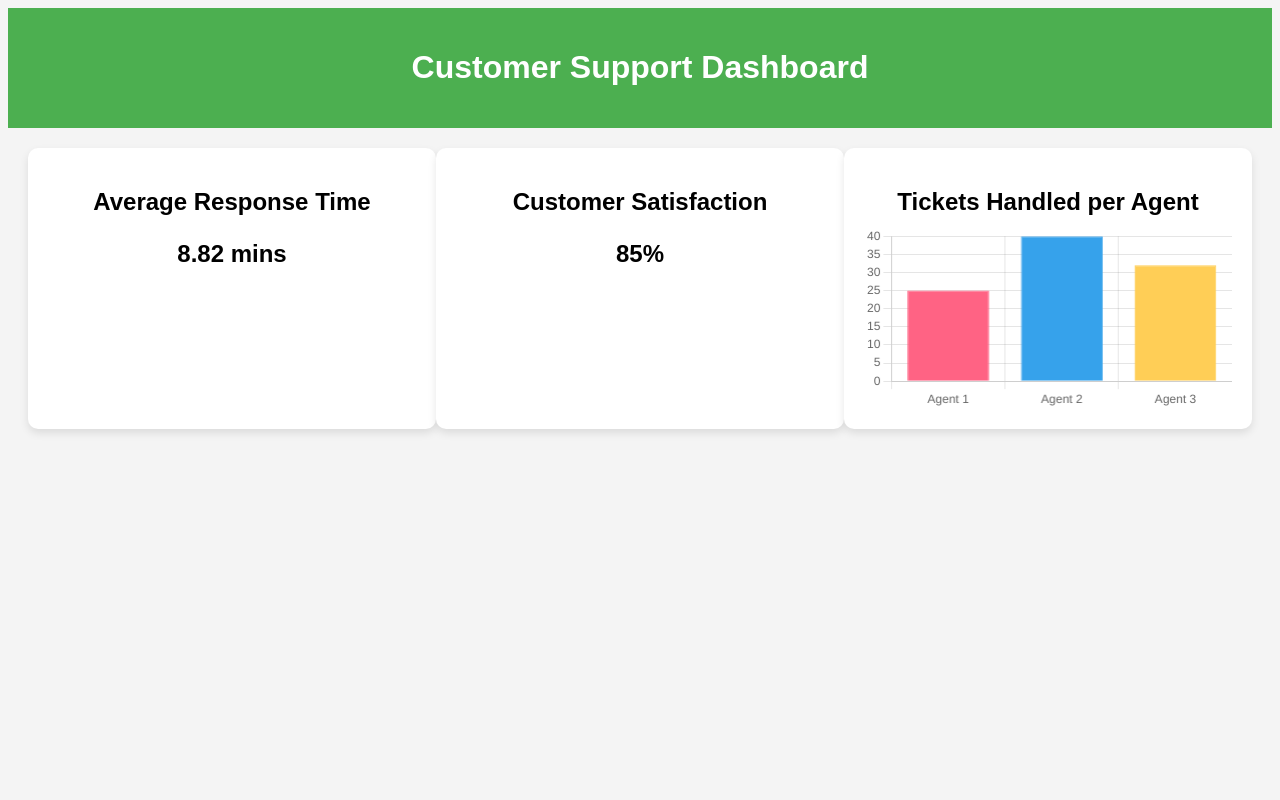
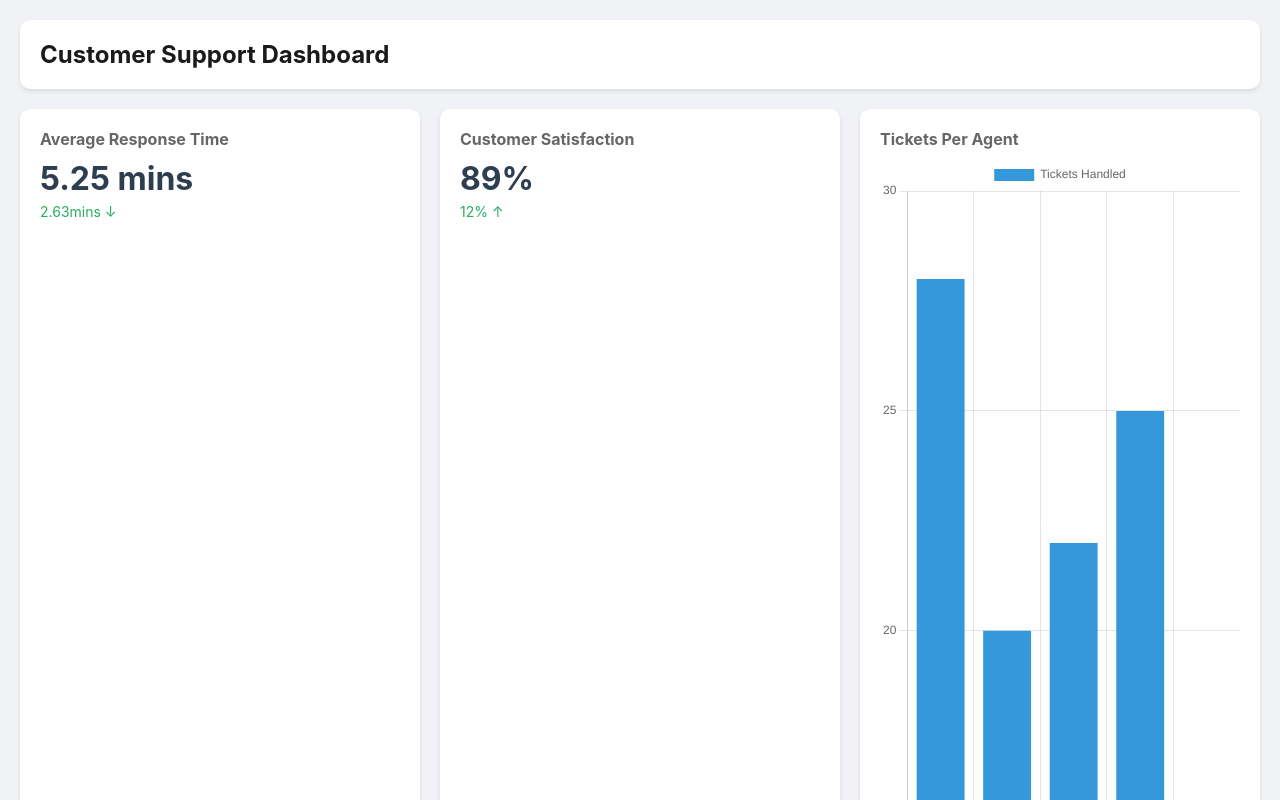
Before and after one commit to chanreygibbons/customer-support-dashboard, a plain HTML site: page index.html in a window 1280 px wide. Shown: the top 800 px of the page. Drawn offline with nearby package versions, Linux system fonts and the light colour scheme.

Commit message:
Update index.html

```diff
--- a/index.html
+++ b/index.html
@@ -4,32 +4,162 @@
     <meta charset="UTF-8">
     <meta name="viewport" content="width=device-width, initial-scale=1.0">
     <title>Customer Support Dashboard</title>
-  <link rel="stylesheet" href="styles.css">
-  <script src="https://cdn.jsdelivr.net/npm/chart.js"></script> <!-- Chart.js for interactive graphs -->
+    <script src="https://cdnjs.cloudflare.com/ajax/libs/Chart.js/3.7.0/chart.min.js"></script>
+    <style>
+        * {
+            margin: 0;
+            padding: 0;
+            box-sizing: border-box;
+            font-family: -apple-system, BlinkMacSystemFont, 'Segoe UI', Roboto, Oxygen, Ubuntu, Cantarell, sans-serif;
+        }
+
+        body {
+            background: #f0f2f5;
+            padding: 20px;
+        }
+
+        .dashboard-header {
+            background: white;
+            padding: 20px;
+            border-radius: 10px;
+            margin-bottom: 20px;
+            box-shadow: 0 2px 4px rgba(0,0,0,0.1);
+        }
+
+        .dashboard-header h1 {
+            color: #1a1a1a;
+            font-size: 24px;
+        }
+
+        .dashboard-cards {
+            display: grid;
+            grid-template-columns: repeat(auto-fit, minmax(300px, 1fr));
+            gap: 20px;
+        }
+
+        .card {
+            background: white;
+            padding: 20px;
+            border-radius: 10px;
+            box-shadow: 0 2px 4px rgba(0,0,0,0.1);
+        }
+
+        .card h2 {
+            color: #666;
+            font-size: 16px;
+            margin-bottom: 10px;
+        }
+
+        .metric {
+            font-size: 32px;
+            font-weight: bold;
+            color: #2c3e50;
+        }
+
+        .trend {
+            font-size: 14px;
+            margin-top: 5px;
+        }
+
+        .trend.up {
+            color: #27ae60;
+        }
+
+        .trend.down {
+            color: #c0392b;
+        }
+    </style>
 </head>
 <body>
-
     <div class="dashboard-header">
         <h1>Customer Support Dashboard</h1>
     </div>
-
     <div class="dashboard-cards">
         <div class="card">
             <h2>Average Response Time</h2>
-      <p>8.82 mins</p>
+            <div id="responseTime" class="metric">0.0 mins</div>
+            <div id="responseTrend" class="trend"></div>
         </div>
-
         <div class="card">
             <h2>Customer Satisfaction</h2>
-      <p>85%</p>
+            <div id="satisfaction" class="metric">0%</div>
+            <div id="satisfactionTrend" class="trend"></div>
         </div>
-
         <div class="card">
-      <h2>Tickets Handled per Agent</h2>
+            <h2>Tickets Per Agent</h2>
             <canvas id="ticketsChart"></canvas>
         </div>
     </div>
 
-  <script src="script.js"></script>
+    <script>
+        // Initialize chart
+        const ctx = document.getElementById('ticketsChart').getContext('2d');
+        const chart = new Chart(ctx, {
+            type: 'bar',
+            data: {
+                labels: ['John', 'Sarah', 'Mike', 'Emma', 'David'],
+                datasets: [{
+                    label: 'Tickets Handled',
+                    data: [0, 0, 0, 0, 0],
+                    backgroundColor: '#3498db'
+                }]
+            },
+            options: {
+                responsive: true,
+                maintainAspectRatio: false,
+                scales: {
+                    y: {
+                        beginAtZero: true
+                    }
+                }
+            }
+        });
+
+        // Function to generate random data
+        function generateData() {
+            return {
+                responseTime: (Math.random() * 15 + 5).toFixed(2),
+                satisfaction: Math.floor(Math.random() * 30 + 70),
+                ticketsPerAgent: Array.from({length: 5}, () => Math.floor(Math.random() * 20 + 10))
+            };
+        }
+
+        // Function to update dashboard
+        function updateDashboard() {
+            const newData = generateData();
+
+            // Update response time
+            const responseTimeEl = document.getElementById('responseTime');
+            const oldResponseTime = parseFloat(responseTimeEl.textContent);
+            responseTimeEl.textContent = `${newData.responseTime} mins`;
+
+            // Update response trend
+            const responseTrendEl = document.getElementById('responseTrend');
+            const responseDiff = newData.responseTime - oldResponseTime;
+            responseTrendEl.textContent = `${Math.abs(responseDiff).toFixed(2)}mins ${responseDiff < 0 ? '↓' : '↑'}`;
+            responseTrendEl.className = `trend ${responseDiff < 0 ? 'up' : 'down'}`;
+
+            // Update satisfaction
+            const satisfactionEl = document.getElementById('satisfaction');
+            const oldSatisfaction = parseInt(satisfactionEl.textContent);
+            satisfactionEl.textContent = `${newData.satisfaction}%`;
+
+            // Update satisfaction trend
+            const satisfactionTrendEl = document.getElementById('satisfactionTrend');
+            const satisfactionDiff = newData.satisfaction - oldSatisfaction;
+            satisfactionTrendEl.textContent = `${Math.abs(satisfactionDiff)}% ${satisfactionDiff > 0 ? '↑' : '↓'}`;
+            satisfactionTrendEl.className = `trend ${satisfactionDiff > 0 ? 'up' : 'down'}`;
+
+            // Update chart
+            chart.data.datasets[0].data = newData.ticketsPerAgent;
+            chart.update();
+        }
+
+        // Initial update
+        updateDashboard();
+
+        // Update every 3 seconds
+        setInterval(updateDashboard, 3000);
+    </script>
 </body>
 </html>
```
Lines whose indentation alone changed are shown as unchanged.
